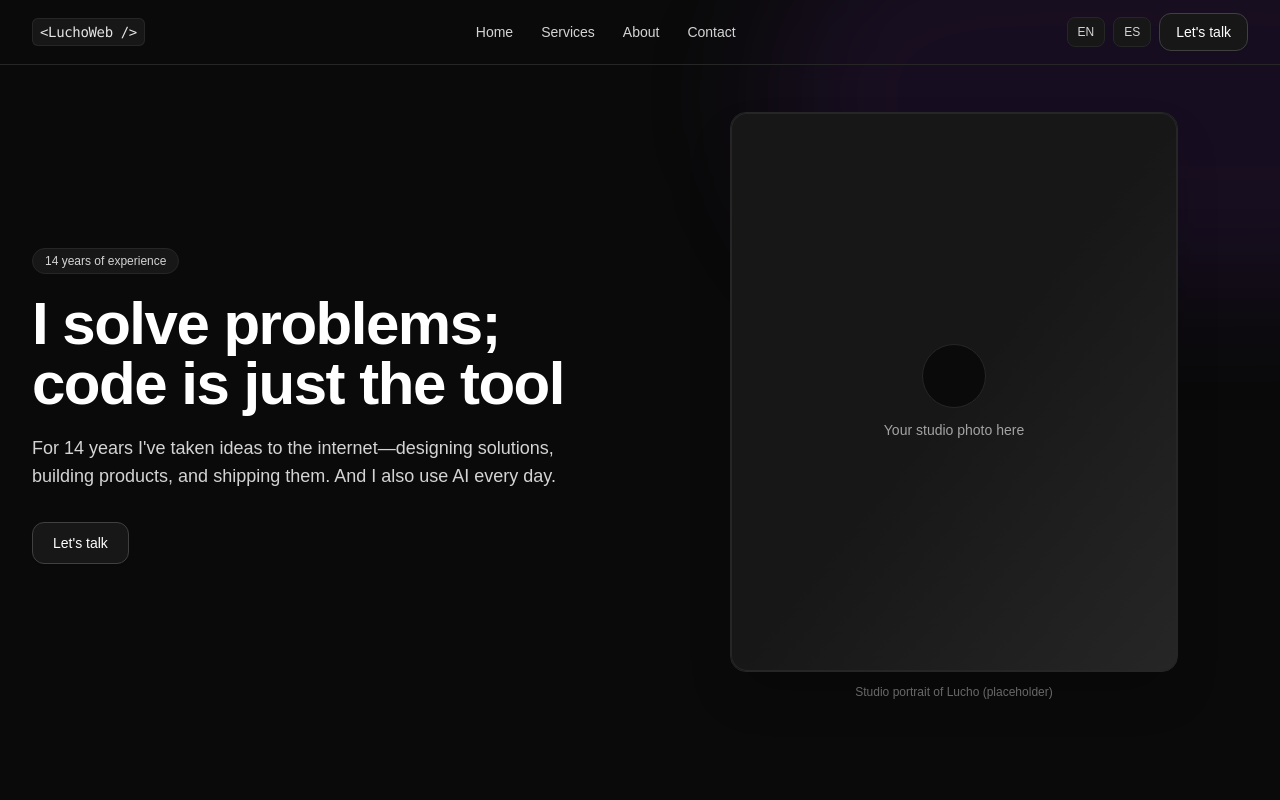
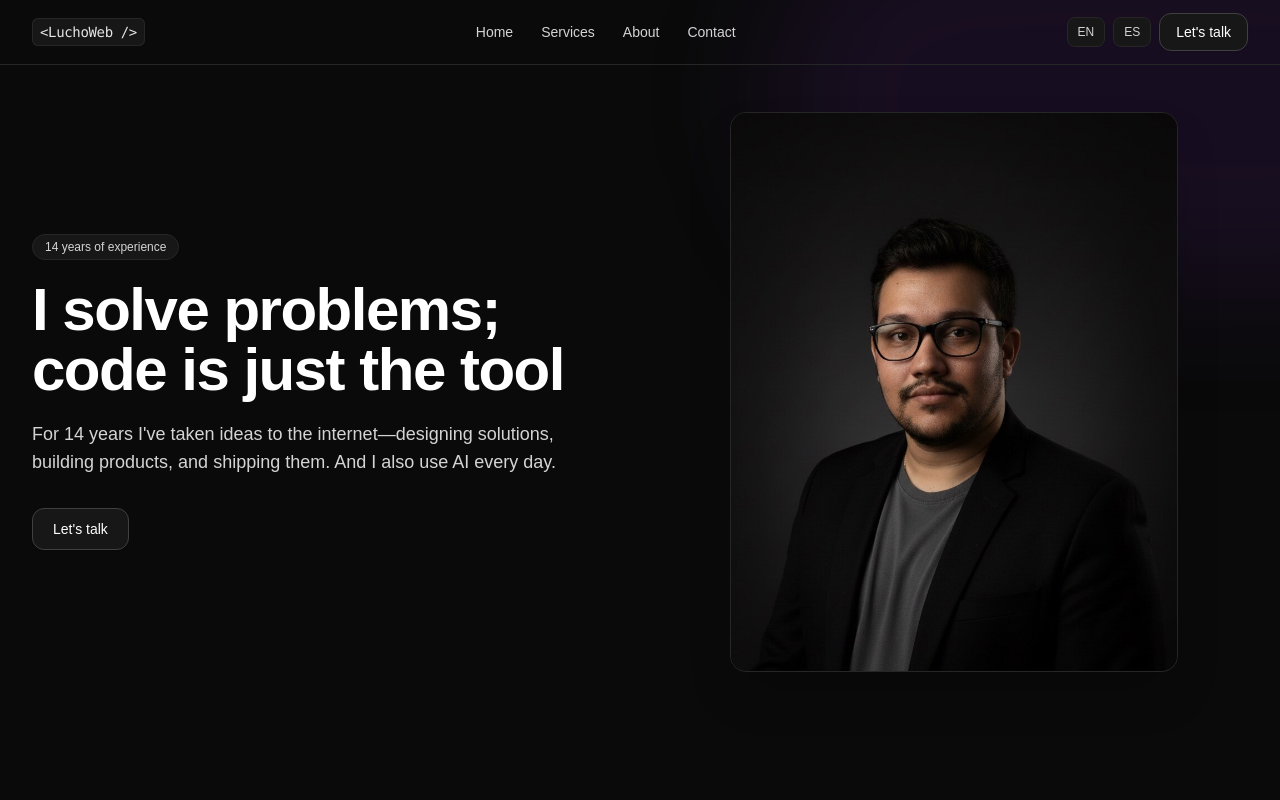
Before and after one commit to luchoweb/luchoweb-site, a React (Vite) app: page / in a window 1280 px wide. Shown: the top 800 px of the page. Built offline with nearby package versions, Linux system fonts and the light colour scheme.

Commit message:
photo added

```diff
--- a/src/sections/Hero.jsx
+++ b/src/sections/Hero.jsx
@@ -46,18 +46,10 @@ export default function Hero({ years = 14 }) {
             <div className="relative aspect-[4/5] w-full overflow-hidden rounded-2xl border border-neutral-800 bg-neutral-900 shadow-2xl">
               <div className="absolute inset-0 bg-gradient-to-br from-neutral-900 via-neutral-900 to-neutral-800" />
               <div className="relative z-10 flex h-full w-full items-center justify-center">
-                <div className="text-center">
-                  <div className="mx-auto mb-3 h-16 w-16 rounded-full border border-neutral-800 bg-neutral-950" />
-                  <p className="text-sm text-neutral-400">
-                    {t("hero.imagePlaceholder")}
-                  </p>
-                </div>
+                <img src="/me-site.jpeg" alt="me" className="h-full" />
               </div>
               <div className="pointer-events-none absolute inset-0 rounded-2xl ring-1 ring-inset ring-neutral-800" />
             </div>
-            <p className="mt-3 text-center text-xs text-neutral-500">
-              {t("hero.imageAlt")}
-            </p>
           </div>
         </div>
       </div>
```
Also changed, not shown: public/me-site.jpeg (added).
